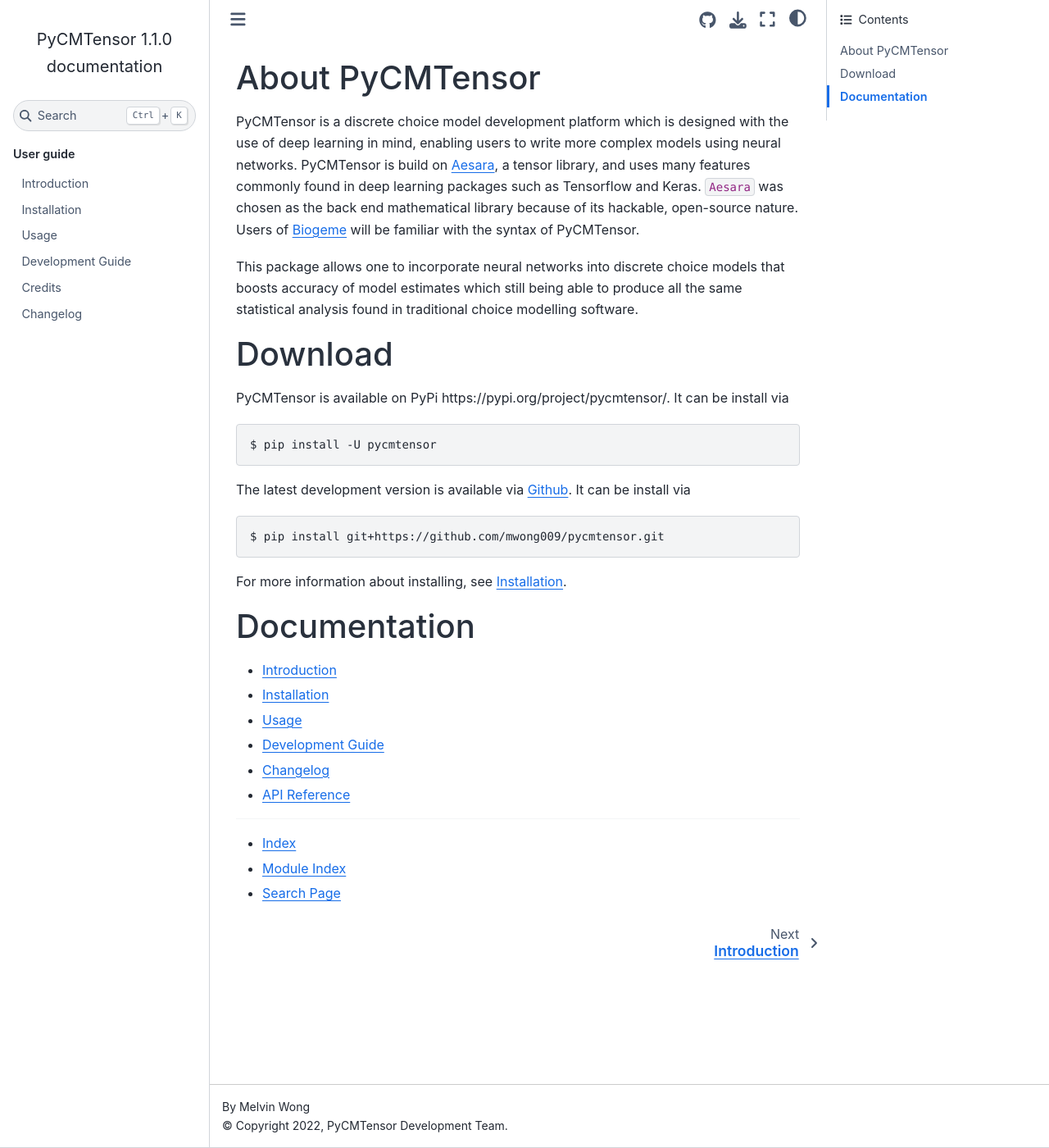
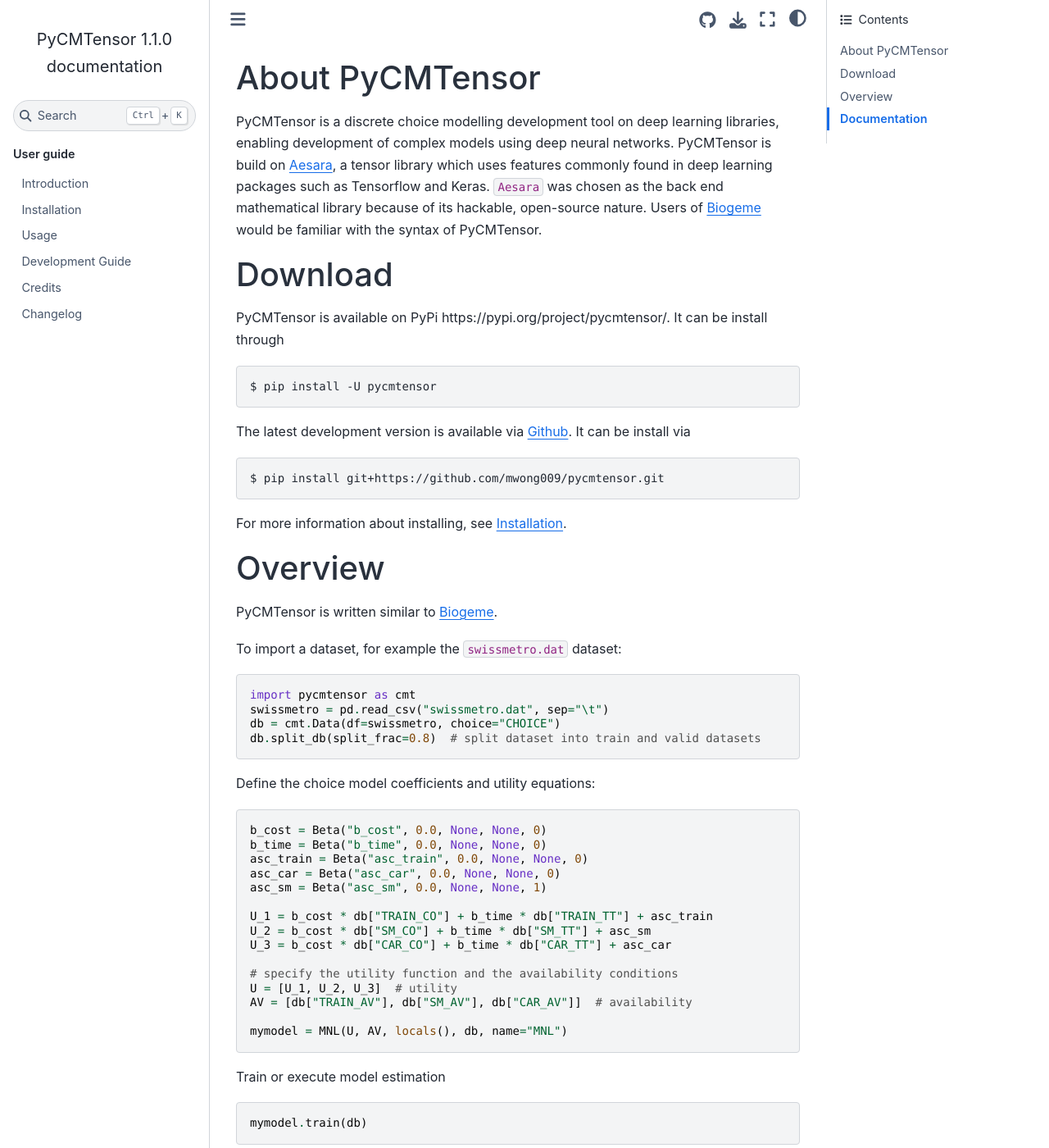
Before and after one commit to mwong009/pycmtensor, a Sphinx documentation site: the page built from docs/index.md, in a window 1280 px wide and 1400 px high. Shown: the whole window at 82% size. Built offline with Sphinx 7.4.7 and the Sphinx Book theme 1.1.4, drawn with Linux system fonts in a browser that asks for light colours; pages that are not in the unit, such as notebooks, are missing from menus; some of the changed text lies outside the part shown.

Commit message:
docs: update index.md and installation.md (#48)

````diff
--- a/docs/conf.py
+++ b/docs/conf.py
@@ -54,6 +54,7 @@
     "autoapi.extension",
     "sphinx.ext.napoleon",
     "myst_parser",
+    "sphinx_design",
 ]
 
 # Add any paths that contain templates here, relative to this directory.
@@ -86,6 +87,10 @@
 # -- Options for myst-nb -----------------------------------------------------
 
 jupyter_execute_notebooks = "off"
+
+# -- Options for myst-parser -------------------------------------------------
+
+myst_enable_extensions = ["colon_fence"]
 
 # -- Options for autoapi -----------------------------------------------------
 
--- a/docs/index.md
+++ b/docs/index.md
@@ -1,15 +1,13 @@
 # About PyCMTensor
 
-PyCMTensor is a discrete choice model development platform which is designed with the use of deep learning in mind, enabling users to write more complex models using neural networks.
-PyCMTensor is build on [Aesara](https://github.com/aesara-devs/aesara), a tensor library, and uses many features commonly found in deep learning packages such as Tensorflow and Keras.
-`Aesara` was chosen as the back end mathematical library because of its hackable, open-source nature.
-Users of [Biogeme](https://biogeme.epfl.ch) will be familiar with the syntax of PyCMTensor.
-
-This package allows one to incorporate neural networks into discrete choice models that boosts accuracy of model estimates which still being able to produce all the same statistical analysis found in traditional choice modelling software.
+PyCMTensor is a discrete choice modelling development tool on deep learning libraries, enabling development of complex models using deep neural networks.
+PyCMTensor is build on [Aesara](https://github.com/aesara-devs/aesara), a tensor library which uses features commonly found in deep learning packages such as Tensorflow and Keras.
+``Aesara`` was chosen as the back end mathematical library because of its hackable, open-source nature.
+Users of [Biogeme](https://biogeme.epfl.ch) would be familiar with the syntax of PyCMTensor.
 
 # Download
 
-PyCMTensor is available on PyPi https://pypi.org/project/pycmtensor/. It can be install via
+PyCMTensor is available on PyPi https://pypi.org/project/pycmtensor/. It can be install through
 
 ```console
 $ pip install -U pycmtensor
@@ -22,6 +20,103 @@
 ```
 
 For more information about installing, see [Installation](installation).
+
+# Overview
+
+PyCMTensor is written similar to [Biogeme](https://biogeme.epfl.ch).
+
+To import a dataset, for example the ``swissmetro.dat`` dataset:
+
+```python
+import pycmtensor as cmt
+swissmetro = pd.read_csv("swissmetro.dat", sep="\t")
+db = cmt.Data(df=swissmetro, choice="CHOICE")
+db.split_db(split_frac=0.8)  # split dataset into train and valid datasets
+```
+
+Define the choice model coefficients and utility equations:
+
+```python
+b_cost = Beta("b_cost", 0.0, None, None, 0)
+b_time = Beta("b_time", 0.0, None, None, 0)
+asc_train = Beta("asc_train", 0.0, None, None, 0)
+asc_car = Beta("asc_car", 0.0, None, None, 0)
+asc_sm = Beta("asc_sm", 0.0, None, None, 1)
+
+U_1 = b_cost * db["TRAIN_CO"] + b_time * db["TRAIN_TT"] + asc_train
+U_2 = b_cost * db["SM_CO"] + b_time * db["SM_TT"] + asc_sm
+U_3 = b_cost * db["CAR_CO"] + b_time * db["CAR_TT"] + asc_car
+
+# specify the utility function and the availability conditions
+U = [U_1, U_2, U_3]  # utility
+AV = [db["TRAIN_AV"], db["SM_AV"], db["CAR_AV"]]  # availability
+
+mymodel = MNL(U, AV, locals(), db, name="MNL")
+```
+
+Train or execute model estimation
+
+```python
+mymodel.train(db)
+```
+
+**Generate results and statistics**
+```python
+print(mymodel.results.model_statistics())
+```
+```
+                                          value
+Number of training samples used          8575.0
+Number of validation samples used        2143.0
+Init. log likelihood               -8869.978759
+Final log likelihood               -7532.283616
+Accuracy                                 60.15%
+Likelihood ratio test               2675.390285
+Rho square                             0.150812
+Rho square bar                         0.150248
+Akaike Information Criterion       15074.567232
+Bayesian Information Criterion     15109.850263
+Final gradient norm                    0.005921
+```
+
+**Beta statistics**
+```python
+print(mymodel.results.beta_statistics())
+```
+```
+              value   std err     t-test   p-value rob. std err rob. t-test rob. p-value
+asc_car   -0.681302   0.04447 -15.320491       0.0     0.136012   -5.009141     0.000001
+asc_sm          0.0         -          -         -            -           -            -
+asc_train -1.615423  0.047496 -34.011958       0.0     0.147135  -10.979158          0.0
+b_cost     0.030627  0.019547   1.566831  0.117154     0.010567    2.898396     0.003751
+b_time    -0.303005  0.048987   -6.18539       0.0     0.160293    -1.89032     0.058715
+```
+
+**Correlation matrix**
+```python
+print(mymodel.results.model_correlation_matrix())
+```
+```
+             b_cost    b_time  asc_train   asc_car
+b_cost     1.000000  0.209228   0.226905 -0.034368
+b_time     0.209228  1.000000   0.730218  0.790017
+asc_train  0.226905  0.730218   1.000000  0.660197
+asc_car   -0.034368  0.790017   0.660197  1.000000
+```
+
+**Choice probability predictions**
+```python
+print(mymodel.predict(db, return_choices=False))
+```
+```
+[[0.12677006 0.5450971  0.32813285]
+ [0.12620901 0.54609865 0.32769234]
+ [0.12715643 0.54322562 0.32961795]
+ ...
+ [0.13161936 0.5223758  0.34600483]
+ [0.1307124  0.51879211 0.35049549]
+ [0.13236051 0.52069128 0.34694821]]
+ ```
 
 # Documentation
 
--- a/pyproject.toml
+++ b/pyproject.toml
@@ -46,6 +46,7 @@
 # Documentation
 Sphinx = { version = "^4.4.0", optional = true }
 sphinx-book-theme = { version = "^0.2.0", optional = true }
+sphinx-design = {version = "^0.3.0", optional = true}
 sphinx-autoapi = { version = "^1.8.4", optional = true }
 myst-parser = {version = "^0.18.0", optional = true}
 
@@ -61,8 +62,8 @@
 [tool.poetry.extras]
 lint = ["black", "isort", "pydocstyle", "rstcheck"]
 commit = ["commitizen", "pre-commit"]
-docs = ["Sphinx", "sphinx-book-theme", "sphinx-autoapi", "myst-parser"]
-dev = ["black", "isort", "pydocstyle", "rstcheck", "Sphinx", "sphinx-book-theme", "sphinx-autoapi", "myst-parser", "commitizen", "pre-commit"]
+docs = ["Sphinx", "sphinx-book-theme", "sphinx-autoapi", "myst-parser", "sphinx-design"]
+dev = ["black", "isort", "pydocstyle", "rstcheck", "Sphinx", "sphinx-book-theme", "sphinx-design", "sphinx-autoapi", "myst-parser", "commitizen", "pre-commit"]
 
 [build-system]
 requires = ["poetry-core>=1.0.0"]
````
Also changed, not shown: docs/installation.md (added, +113 -0 lines), docs/installation.rst (deleted, +0 -120 lines), 2 other files.
